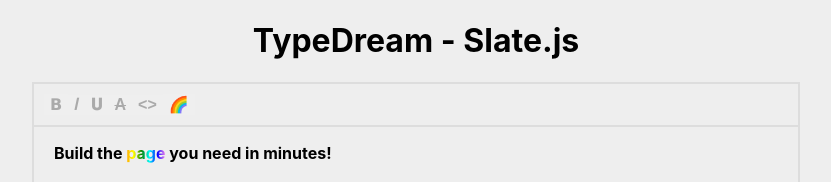
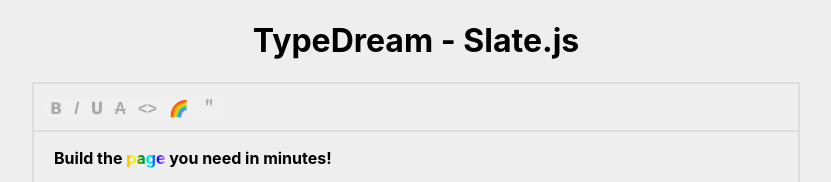
Before and after one commit to mar-sh/typedream-take-home-challenge, a Next.js app: page / in a window 1280 px wide. Shown: the top 182 px of the page, without its empty margins (224-1055 px from the left). Built offline with nearby package versions, Linux system fonts and the light colour scheme.

Commit message:
add custom element styling block quote

```diff
--- a/components/MyEditor.js
+++ b/components/MyEditor.js
@@ -158,6 +158,23 @@
   });
 };
 
+const BlockButton = ({ format, ...props }) => {
+  const editor = useSlate();
+  const isActive = isBlockActive(editor, format);
+
+  return (
+    <button
+      className={`toolbar-btn ${isActive ? "active" : ""}`}
+      onMouseDown={(event) => {
+        event.preventDefault();
+        toggleBlock(editor, format);
+      }}
+    >
+      {props.children}
+    </button>
+  );
+};
+
 const Button = ({ format, type, ...props }) => {
   const editor = useSlate();
   const isActive = isMarkActive(editor, format);
@@ -180,11 +197,7 @@
 
   return (
     <div
-      style={{
-        borderBottom: "2px solid #ddd",
-        padding: "10px",
-        margin: "0 -20px 10px -20px ",
-      }}
+      className="toolbar-wrapper"
     >
       <Button format="bold">𝗕</Button>
       <Button format="italic">𝐼</Button>
@@ -194,6 +207,7 @@
       </Button>
       <Button format="code">{"<>"}</Button>
       <Button format="rainbow">🌈</Button>
+      <BlockButton format="block-quote">＂</BlockButton>
     </div>
   );
 };
--- a/styles/globals.css
+++ b/styles/globals.css
@@ -49,6 +49,12 @@
   font-style: italic;
 }
 
+.toolbar-wrapper {
+  border-bottom: 2px solid #ddd;
+  padding: 10px;
+  margin: 0 -20px 10px -20px;
+}
+
 .toolbar-btn {
   color: #aaa;
   outline: none;
```
